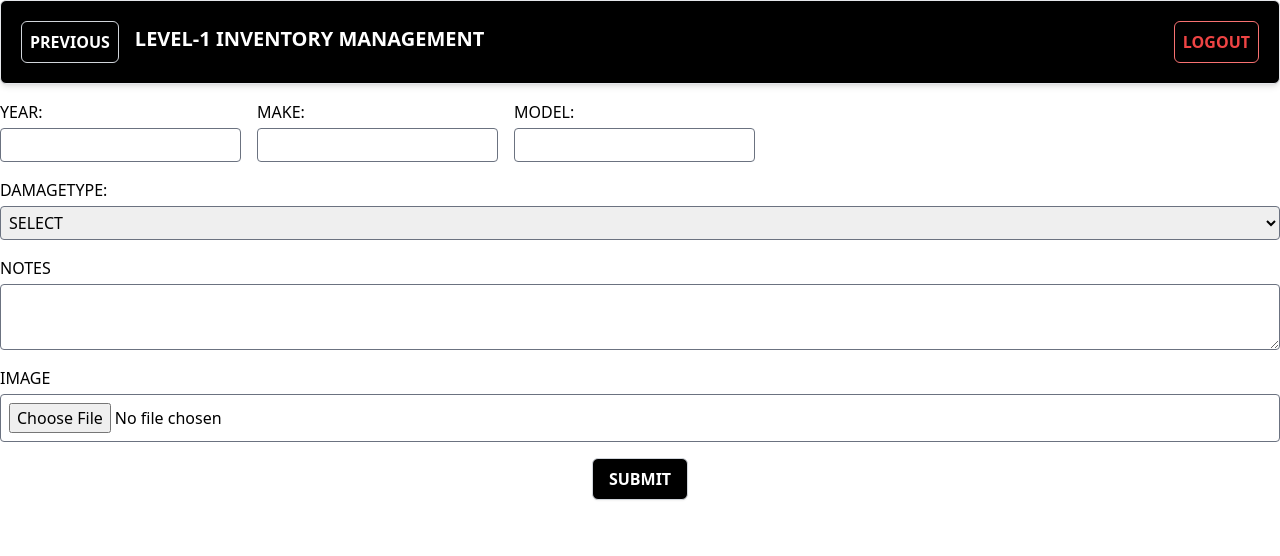
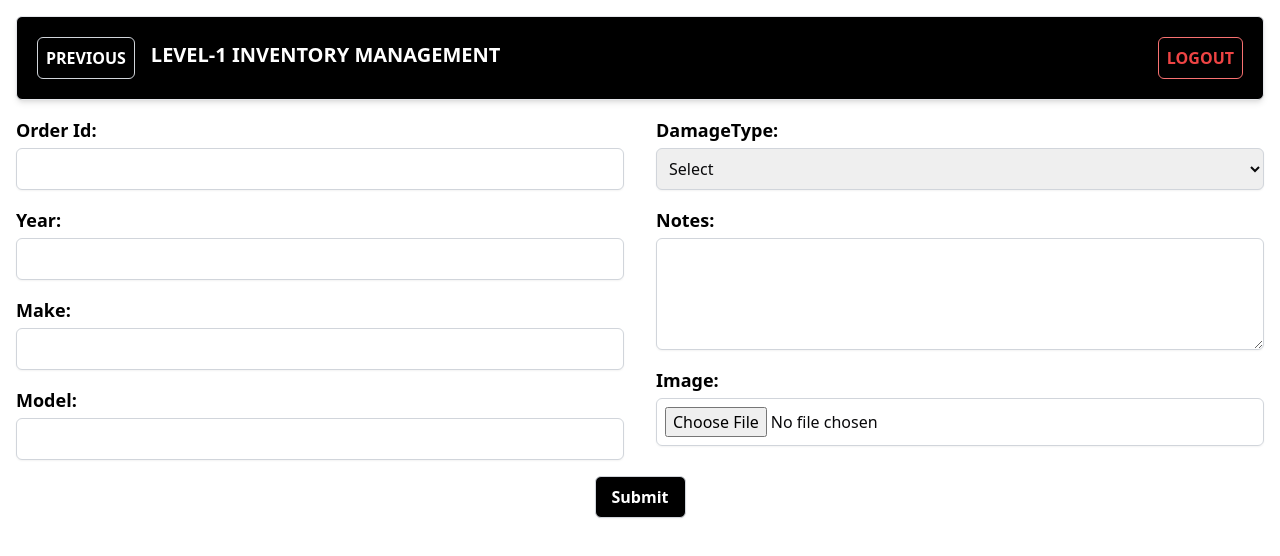
Before and after one commit to npankajkumar/WheelFactory_Frontend, a React (Vite) app in the folder Wheel_Factory/: page /inventory in a window 1280 px wide. Shown: the top 556 px of the page. Built offline with nearby package versions, Linux system fonts and the light colour scheme.

Commit message:
Updated frontend pages-Inventory and painting

```diff
--- a/Wheel_Factory/src/App.jsx
+++ b/Wheel_Factory/src/App.jsx
@@ -14,7 +14,6 @@ function App() {
       <Route path='' element={<Home/>}/>
       <Route path='/soldering' element={<Soldering/>}/>
       <Route path='/packaging' element={<Packaging/>}/>
-
       <Route path='/painting' element={<Painting/>}/>
       </Routes>
      </Router>
--- a/Wheel_Factory/src/pages/inventory/Inventory.jsx
+++ b/Wheel_Factory/src/pages/inventory/Inventory.jsx
@@ -1,53 +1,151 @@
-import React from 'react'
+import React, { useState } from 'react';
+import { useNavigate } from 'react-router-dom';
 
 const Inventory = () => {
+  const [orderId, setOrderId] = useState('');
+  const [year, setYear] = useState('');
+  const [make, setMake] = useState('');
+  const [model, setModel] = useState('');
+  const [damageType, setDamageType] = useState('');
+  const [notes, setNotes] = useState('');
+  const [image, setImage] = useState(null);
+
+  const navigate = useNavigate();
+
+  const handleSubmit = (e) => {
+    e.preventDefault();
+    const payload = {
+      orderId,
+      year,
+      make,
+      model,
+      damageType,
+      notes,
+      image,
+    };
+    console.log('Form Submitted:', payload);
+  };
+  const handleImageChange = (e) => {
+    setImage(e.target.files[0]);
+  };
   return (
-    <div classname="p-4">
+    <div className="p-4">
       <header className="flex justify-between items-center p-5 rounded-md bg-black shadow-md border border-gray-200">
         <div className="flex space-x-4">
-    <button className="border border-gray-300 font-bold text-white p-2 rounded-md shadow-sm hover:bg-gray-200 hover:text-black transition">PREVIOUS
+          <button
+            className="border border-gray-300 font-bold text-white p-2 rounded-md shadow-sm hover:bg-gray-200 hover:text-black transition"
+            onClick={() => navigate('/previous-page')}
+          >
+            PREVIOUS
           </button>
           <h1 className="text-xl text-white pt-1 font-bold">LEVEL-1 INVENTORY MANAGEMENT</h1>
         </div>
-    <button className="border border-red-400 p-2 rounded-md shadow-sm font-bold text-red-500 hover:bg-red-100 transition">LOGOUT</button>
+        <button
+          className="border border-red-400 p-2 rounded-md shadow-sm font-bold text-red-500 hover:bg-red-100 transition"
+          onClick={() => navigate('/logout')}
+        >
+          LOGOUT
+        </button>
       </header>
-   <form className="mt-4 space-y-4">
-        <div className="flex space-x-4">
-          <label className="block text-black">
-            YEAR:
-            <input type="text" className="block w-full rounded mt-1 p-1 border  border-gray-500" />
+
+      <form className="mt-4 space-y-4" onSubmit={handleSubmit}>
+        <div className="flex flex-col lg:flex-row space-y-4 lg:space-y-0 lg:space-x-8">
+          <div className="flex-1 space-y-4">
+            <div>
+              <label className="text-lg font-bold text-black">
+                Order Id:
               </label>
-          <label className="block text-black">
-            MAKE:
-            <input type="text" className="block w-full rounded mt-1 p-1 border border-gray-500" />
+              <input
+                type="text"
+                className="mt-1 block w-full p-2 border border-gray-300 rounded-md shadow-sm focus:outline-none focus:ring focus:border-black"
+                value={orderId}
+                onChange={(e) => setOrderId(e.target.value)}
+              />
+            </div>
+            <div>
+              <label className="text-lg font-bold text-black">
+                Year:
               </label>
-          <label className="block text-black">
-            MODEL:
-            <input type="text" className="block w-full rounded mt-1 p-1 border  border-gray-500" />
+              <input
+                type="text"
+                className="mt-1 block w-full p-2 border border-gray-300 rounded-md shadow-sm focus:outline-none focus:ring focus:border-black"
+                value={year}
+                onChange={(e) => setYear(e.target.value)}
+              />
+            </div>
+            <div>
+              <label className="text-lg font-bold text-black">
+                Make:
               </label>
+              <input
+                type="text"
+                className="mt-1 block w-full p-2 border border-gray-300 rounded-md shadow-sm focus:outline-none focus:ring focus:border-black"
+                value={make}
+                onChange={(e) => setMake(e.target.value)}
+              />
             </div>
-        <label className="block text-black">
-          DAMAGETYPE:
-          <select className="block w-full rounded mt-1 p-1 border  border-gray-500">
-          <option value="">SELECT</option>
-            <option value="">CHIPPED</option>
-            <option value="">PAIN FADE</option>
-            <option value="">LIP CRACK</option>
-            <option value="">TO BE SCRAPPED</option>
+            <div>
+              <label className="text-lg font-bold text-black">
+                Model:
+              </label>
+              <input
+                type="text"
+                className="mt-1 block w-full p-2 border border-gray-300 rounded-md shadow-sm focus:outline-none focus:ring focus:border-black"
+                value={model}
+                onChange={(e) => setModel(e.target.value)}
+              />
+            </div>
+          </div>
+
+          <div className="flex-1 space-y-4">
+            <div>
+            <label className="text-lg font-bold text-black">
+                DamageType:
+              </label>
+              <select
+                className="mt-1 block w-full p-2 border border-gray-300 rounded-md shadow-sm focus:outline-none focus:ring focus:border-black"
+                value={damageType}
+                onChange={(e) => setDamageType(e.target.value)}
+              >
+                <option value="">Select</option>
+                <option value="CHIPPED">Chipped</option>
+                <option value="PAINT FADE">Paint Fade</option>
+                <option value="LIP CRACK">Lip Crack</option>
+                <option value="TO BE SCRAPPED">To be Scrapped</option>
               </select>
+            </div>
+            <div>
+              <label className="text-lg font-bold text-black">
+                Notes:
               </label>
-        <label className="block text-black">
-         NOTES
-          <textarea className="block w-full rounded mt-1 p-2 border  border-gray-500 h-15"></textarea>
+              <textarea
+                className="mt-1 block w-full p-2 border border-gray-300 rounded-md shadow-sm focus:outline-none focus:ring focus:border-black h-28"
+                value={notes}
+                onChange={(e) => setNotes(e.target.value)}
+              ></textarea>
+            </div>
+            <div>
+              <label className="text-lg font-bold text-black">
+                Image:
               </label>
-        <label className="block text-black">
-          IMAGE
-          <input type="file" className="block w-full rounded mt-1 p-2 border  border-gray-500" />
-        </label>
-        <button type="submit" className="border border-gray-300 font-bold text-white p-2 rounded-md shadow-sm  bg-black  px-4 py-2 mt-4 block mx-auto">SUBMIT</button>
+              <input
+                type="file"
+                className="mt-1 block w-full p-2 border border-gray-300 rounded-md shadow-sm focus:outline-none focus:ring focus:border-black"
+                onChange={handleImageChange}
+              />
+            </div>
+          </div>
+        </div>
+
+        <button
+          type="submit"
+          className="border border-gray-300 font-bold text-white p-2 rounded-md shadow-sm bg-black px-4 py-2 mt-4 block mx-auto"
+        >
+          Submit
+        </button>
       </form>
     </div>
-  )
-}
+  );
+};
 
-export default Inventory
+export default Inventory;
--- a/Wheel_Factory/src/pages/navbar/Home.jsx
+++ b/Wheel_Factory/src/pages/navbar/Home.jsx
@@ -18,20 +18,21 @@ const Home = () => {
             </Link>
           </li>
           <li>
-            {" "}
             <Link to={"/packaging"} className="text-blue-300 hover:underline">
-              Packging
+              PACKAGING
               </Link>
+              <li>
             <Link to={"/painting"} className="text-blue-300 hover:underline">
               PAINTING
             </Link>
+            </li>
           </li>
         </ul>
       </header>
       <div className="h-full bg-cover bg-center">
         <img src="public\bg-images\home.jpg" />
 
-        {/* Other content here */}
+
       </div>
     </>
   );
--- a/Wheel_Factory/src/pages/packaging/Packaging.jsx
+++ b/Wheel_Factory/src/pages/packaging/Packaging.jsx
@@ -32,7 +32,7 @@ const Packaging = () => {
           >
             Prev
           </button>
-          <h1 className="text-xl font-bold text-white">Level -3 Packaging</h1>
+          <h1 className="text-xl font-bold text-white">Level-4  PACKAGING</h1>
         </div>
         <button className="border border-red-400 text-red-500 p-2 rounded-md shadow-sm hover:bg-red-100 transition">
           Logout
@@ -79,9 +79,9 @@ const Packaging = () => {
                 value={notes}
                 onChange={(e) => setNotes(e.target.value)}
                 className="border border-gray-300 p-2 w-full rounded-md shadow-sm hover:border-gray-400 focus:ring focus:ring-gray-200 transition"
+
               />
             </div>
-
             <div>
               <label className="block text-lg font-bold mb-2">Upload Image (Proof of Inspection):</label>
               <input
@@ -91,7 +91,6 @@ const Packaging = () => {
               />
             </div>
           </div>
-
           <div className="text-center">
             <button
               type="submit"
--- a/Wheel_Factory/src/pages/painting/Painting.jsx
+++ b/Wheel_Factory/src/pages/painting/Painting.jsx
@@ -69,6 +69,7 @@ const Painting = () => {
               value={typeOfPaint}
               onChange={(e) => setTypeOfPaint(e.target.value)}
             >
+                <option value="select">Select</option>
               <option value="powder">Powder</option>
               <option value="urethane">Urethane</option>
             </select>
--- a/Wheel_Factory/src/pages/soldering/Soldering.jsx
+++ b/Wheel_Factory/src/pages/soldering/Soldering.jsx
@@ -32,7 +32,7 @@ const Soldering = () => {
           <button className="border border-gray-300 font-bold text-white p-2 rounded-md shadow-sm hover:bg-gray-200 hover:text-black transition">
             Prev
           </button>
-          <h1 className="text-xl font-bold text-white">LEVEL 2 - Soldering and SandBlasting</h1>
+          <h1 className="text-xl font-bold text-white">LEVEL 2 - SOLDERING</h1>
         </div>
         <button className="border font-bold border-red-400 p-2 rounded-md shadow-sm text-red-500 hover:bg-red-300 hover:text-black transition">
           Logout
@@ -96,7 +96,7 @@ const Soldering = () => {
               </div>
             </div>
 
-            {/* Soldering Note Input */}
+
             <div>
               <label className="block text-lg font-bold mb-2">Soldering Note:</label>
               <input
@@ -112,7 +112,7 @@ const Soldering = () => {
               <input
                 type="file"
                 onChange={handleImageUpload}
-                className="border border-gray-300 p-2 w-full rounded-md shadow-sm hover:border-gray-400 focus:ring focus:ring-gray-200 transition"/>
+                className="border border-gray-300 p-2 w-full rounded-md shadow-sm hover:border-gray-400 focus:ring focus:ring-gray-200 transition" />
             </div>
 
             <div>
@@ -136,6 +136,7 @@ const Soldering = () => {
         </form>
       </main>
     </div>
-); };
+  );
+};
 
 export default Soldering;
```
Lines whose indentation alone changed are shown as unchanged.
